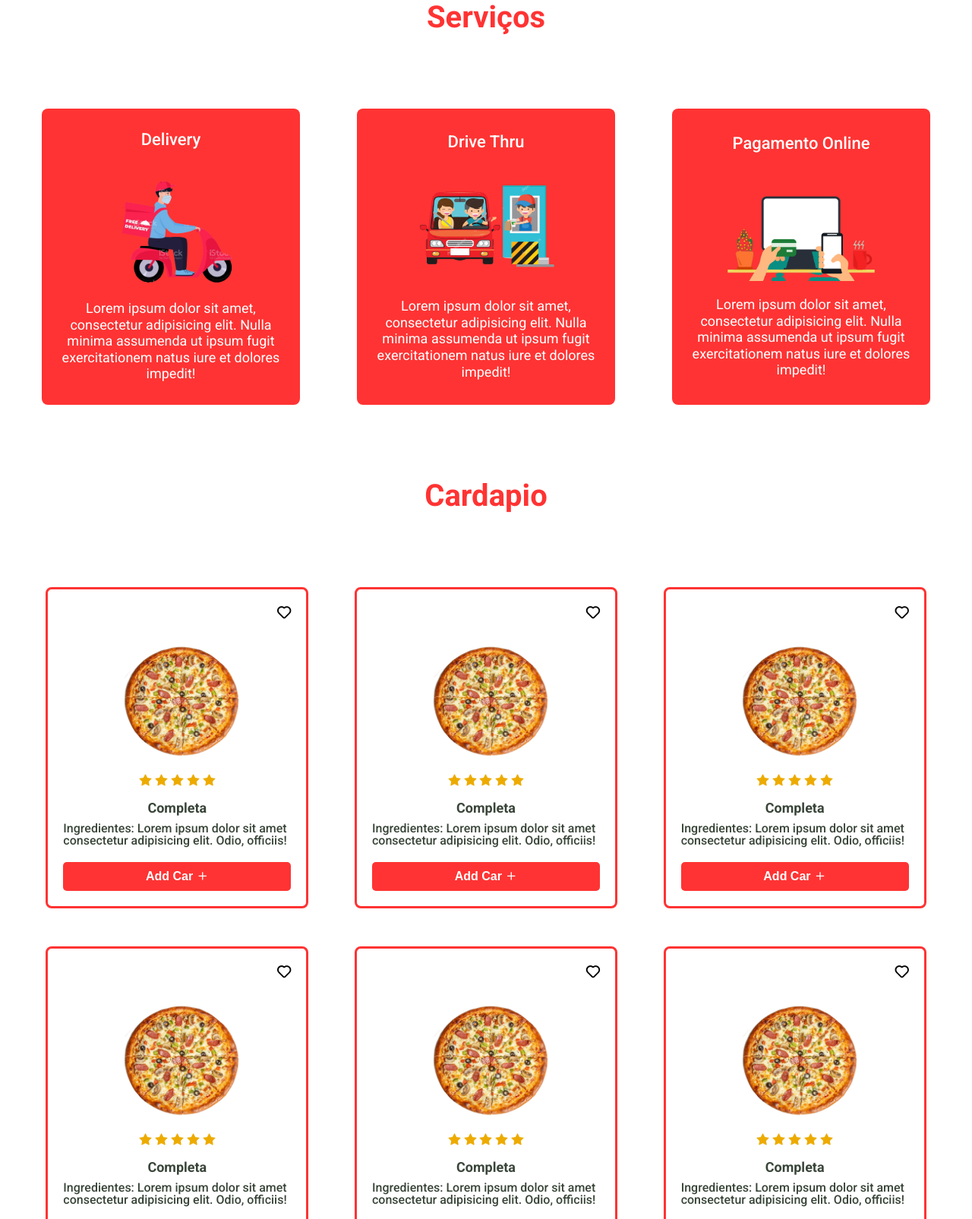
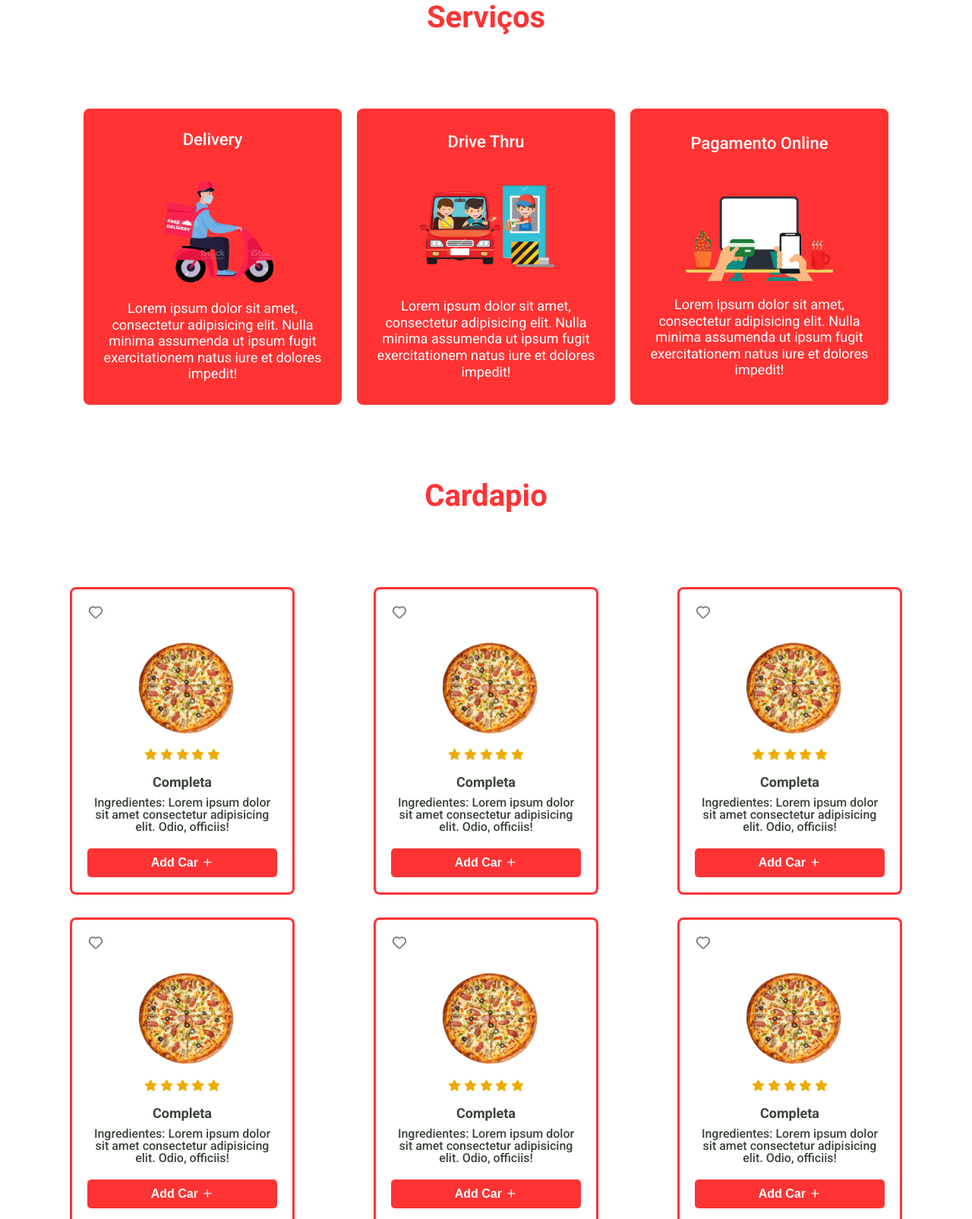
Before and after one commit to ighoralves/pizza-store, a website built with Parcel: page index.html in a window 1280 px wide. Shown: the part 937-2542 px from the top of the page at 76% size. Built offline with nearby package versions, Linux system fonts and the light colour scheme.

Commit message:
bugs corrigidos

```diff
--- /dev/null
+++ b/assets/javascript/heart.js
@@ -0,0 +1,7 @@
+const heartIcons = document.querySelectorAll(".uil-heart");
+
+for (let i = 0; i < heartIcons.length; i++) {
+  heartIcons[i].addEventListener("click", () => {
+    heartIcons[i].classList.toggle("active");
+  });
+}
--- a/assets/javascript/index.js
+++ b/assets/javascript/index.js
@@ -1,2 +1,3 @@
 // import "./search";
 import "./menuMobile";
+import "./heart";
--- a/assets/styles/components/Food.scss
+++ b/assets/styles/components/Food.scss
@@ -1,15 +1,18 @@
 .Food {
   margin-bottom: 100px;
+  max-width: 100%;
+  height: 100%;
 
   &-main {
     margin-top: 100px;
     display: grid;
-    grid-template-columns: repeat(3, 2fr);
-    gap: 50px;
+    grid-template-columns: repeat(auto-fit, minmax(300px, 1fr));
+    gap: 30px;
+    // margin: 0 auto;
   }
 
   &-card {
-    width: 300px;
+    max-width: 250px;
     border: 3px solid #FF3333;
     padding: 20px;
     border-radius: 8px;
@@ -18,14 +21,27 @@
   }
 
   .Heart {
-    margin-left: 280px;
     font-size: 22px;
-    cursor: pointer;
+
+    i {
+      color: grey;
+      cursor: pointer;
+      transition: background-color 0.3s ease;
+    }
+
+    i.active {
+     color: red;
+
+    }
+
   }
 
   &-image-pizza {
     background: #fff;
-    border-radius: 5px;
+
+    // img {
+    //   width: 70%;
+    // }
   }
 
   &-star {
@@ -45,6 +61,8 @@
   &-ingredient-pizza {
     color: #394539;
     font-weight: 500;
+    max-width: 100%;
+    text-align: center;
   }
 
   &-btn {
--- a/assets/styles/components/Service.scss
+++ b/assets/styles/components/Service.scss
@@ -6,9 +6,10 @@
   &-cards {
     display: flex;
     align-items: center;
-    justify-content: space-between;
+    justify-content: center;
     flex-wrap: wrap;
     margin-top: 100px;
+    gap: 20px;
   }
 
   &-card {
@@ -24,9 +25,9 @@
     background: #FF3333;
     border-radius: 8px;
 
-    &:hover {
-      scale: 1.1;
-    }
+    // &:hover {
+    //   scale: 1.1;
+    // }
   }
 
   &-text1 {
```
Also changed, not shown: dist/index.css, dist/index.js, 2 other files.
